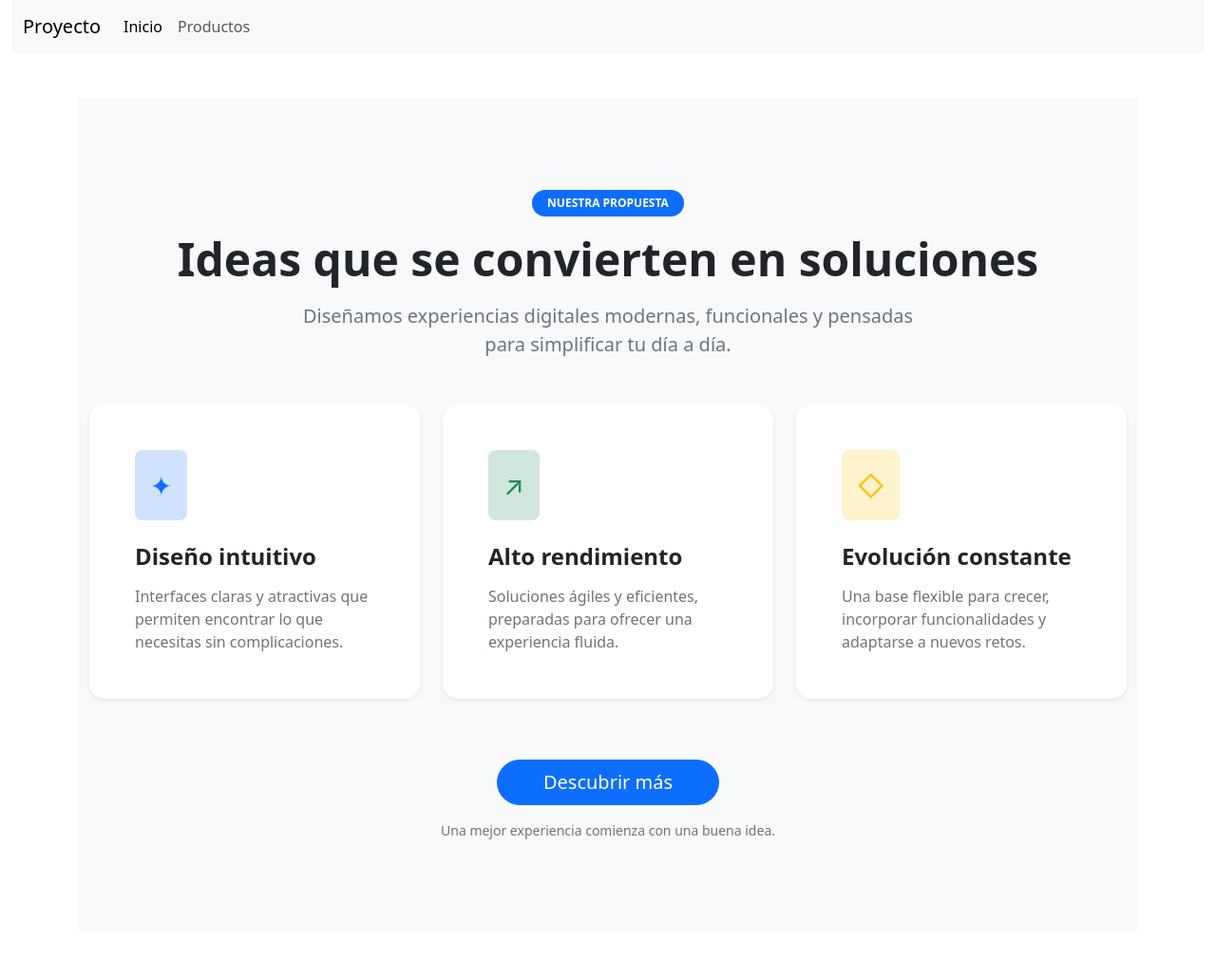
After one commit to gabgustavo/python-pato, a Django app: page / in a window 1280 px wide. The commit adds this page. Shown: the whole page at 95% size. Run offline with Django 4.2, Linux system fonts and the light colour scheme.

Commit message:
toques finales del framework

```diff
--- a/14-django/productly/layouts/base.html
+++ b/14-django/productly/layouts/base.html
@@ -10,6 +10,26 @@
 
     <body>
         <div class="container-fluid">
+            <nav class="navbar navbar-expand-lg bg-body-tertiary">
+                <div class="container-fluid">
+                    <a class="navbar-brand" href="{% url 'home-page' %}">Proyecto</a>
+                    <button class="navbar-toggler" type="button" data-bs-toggle="collapse" data-bs-target="#navbarNav"
+                        aria-controls="navbarNav" aria-expanded="false" aria-label="Toggle navigation">
+                        <span class="navbar-toggler-icon"></span>
+                    </button>
+                    <div class="collapse navbar-collapse" id="navbarNav">
+                        <ul class="navbar-nav">
+                            <li class="nav-item">
+                                <a class="nav-link active" aria-current="page" href="{% url 'home-page' %}">Inicio</a>
+                            </li>
+                            <li class="nav-item">
+                                <a class="nav-link" href="{% url 'producto:index' %}">Productos</a>
+                            </li>
+                        </ul>
+                    </div>
+                </div>
+            </nav>
+
             <div class="container my-5">
                 {% block content %}{% endblock %}
             </div>
--- /dev/null
+++ b/14-django/productly/layouts/home-page.html
@@ -0,0 +1,108 @@
+{% extends 'base.html' %}
+{% block title %} | Inicio {% endblock %}
+
+{% block content %}
+
+<section class="py-5 bg-light">
+    <div class="container py-lg-5">
+
+        <!-- Encabezado -->
+        <div class="text-center mb-5">
+            <span class="badge rounded-pill text-bg-primary px-3 py-2 mb-3">
+                NUESTRA PROPUESTA
+            </span>
+
+            <h2 class="display-5 fw-bold text-dark mb-3">
+                Ideas que se convierten en soluciones
+            </h2>
+
+            <p class="lead text-secondary mx-auto" style="max-width: 650px;">
+                Diseñamos experiencias digitales modernas, funcionales
+                y pensadas para simplificar tu día a día.
+            </p>
+        </div>
+
+        <!-- Tarjetas -->
+        <div class="row g-4">
+
+            <div class="col-md-6 col-lg-4">
+                <div class="card h-100 border-0 shadow-sm rounded-4">
+                    <div class="card-body p-4 p-lg-5">
+                        <div class="rounded-3 bg-primary-subtle text-primary
+                                    d-inline-flex align-items-center justify-content-center
+                                    p-3 mb-4">
+                            <span class="fs-3">✦</span>
+                        </div>
+
+                        <h3 class="h4 fw-bold mb-3">
+                            Diseño intuitivo
+                        </h3>
+
+                        <p class="text-secondary mb-0">
+                            Interfaces claras y atractivas que permiten
+                            encontrar lo que necesitas sin complicaciones.
+                        </p>
+                    </div>
+                </div>
+            </div>
+
+            <div class="col-md-6 col-lg-4">
+                <div class="card h-100 border-0 shadow-sm rounded-4">
+                    <div class="card-body p-4 p-lg-5">
+                        <div class="rounded-3 bg-success-subtle text-success
+                                    d-inline-flex align-items-center justify-content-center
+                                    p-3 mb-4">
+                            <span class="fs-3">↗</span>
+                        </div>
+
+                        <h3 class="h4 fw-bold mb-3">
+                            Alto rendimiento
+                        </h3>
+
+                        <p class="text-secondary mb-0">
+                            Soluciones ágiles y eficientes, preparadas
+                            para ofrecer una experiencia fluida.
+                        </p>
+                    </div>
+                </div>
+            </div>
+
+            <div class="col-md-6 col-lg-4 mx-md-auto">
+                <div class="card h-100 border-0 shadow-sm rounded-4">
+                    <div class="card-body p-4 p-lg-5">
+                        <div class="rounded-3 bg-warning-subtle text-warning
+                                    d-inline-flex align-items-center justify-content-center
+                                    p-3 mb-4">
+                            <span class="fs-3">◇</span>
+                        </div>
+
+                        <h3 class="h4 fw-bold mb-3">
+                            Evolución constante
+                        </h3>
+
+                        <p class="text-secondary mb-0">
+                            Una base flexible para crecer, incorporar
+                            funcionalidades y adaptarse a nuevos retos.
+                        </p>
+                    </div>
+                </div>
+            </div>
+
+        </div>
+
+        <!-- Llamada a la acción -->
+        <div class="text-center mt-5 pt-3">
+            <a href="{% url 'producto:index' %}" class="btn btn-primary btn-lg rounded-pill px-5">
+                Descubrir más
+            </a>
+            <p class="small text-secondary mt-3 mb-0">
+                Una mejor experiencia comienza con una buena idea.
+            </p>
+        </div>
+
+    </div>
+</section>
+
+
+
+{% endblock %}
--- a/14-django/productly/productly/urls.py
+++ b/14-django/productly/productly/urls.py
@@ -16,7 +16,10 @@ Including another URLconf
 from django.contrib import admin
 from django.urls import path, include
 
+from . import views
+
 urlpatterns = [
+    path('', views.homePage, name='home-page'),
     path('admin/', admin.site.urls),
     path('productos/', include('productos.urls')),
 ]
--- /dev/null
+++ b/14-django/productly/productly/views.py
@@ -0,0 +1,8 @@
+from django.shortcuts import render
+
+
+def homePage(request):
+    return render(
+        request,
+        'home-page.html'
+    )
--- a/14-django/productly/productos/templates/index.html
+++ b/14-django/productly/productos/templates/index.html
@@ -1,7 +1,11 @@
 {% extends 'base.html' %}
 
 {% block content %}
-<h1>Productos</h1>
+<h1>Productos
+    <a type="button" href="formulario" class="btn btn-outline-primary">Nuevo</a>
+</h1>
+
+
 <table class="table table-striped table-hover">
     <thead>
         <tr>
--- a/14-django/productly/productos/urls.py
+++ b/14-django/productly/productos/urls.py
@@ -6,4 +6,5 @@ app_name = 'producto'
 urlpatterns = [
     path("", views.index, name="index"),
     path("<int:producto_id>", views.detail, name="detalle"),
+    path("formulario", views.formulario, name="formulario"),
 ]
```
Also changed, not shown: 14-django/productly/productly/settings.py (+17 -0 lines), 14-django/productly/productos/forms.py (added, +21 -0 lines), 14-django/productly/productos/templates/form-snippet.html (added, +8 -0 lines), 14-django/productly/productos/templates/formulario.html (added, +14 -0 lines), 14-django/productly/productos/views.py (+20 -1 lines), 4 other files.
